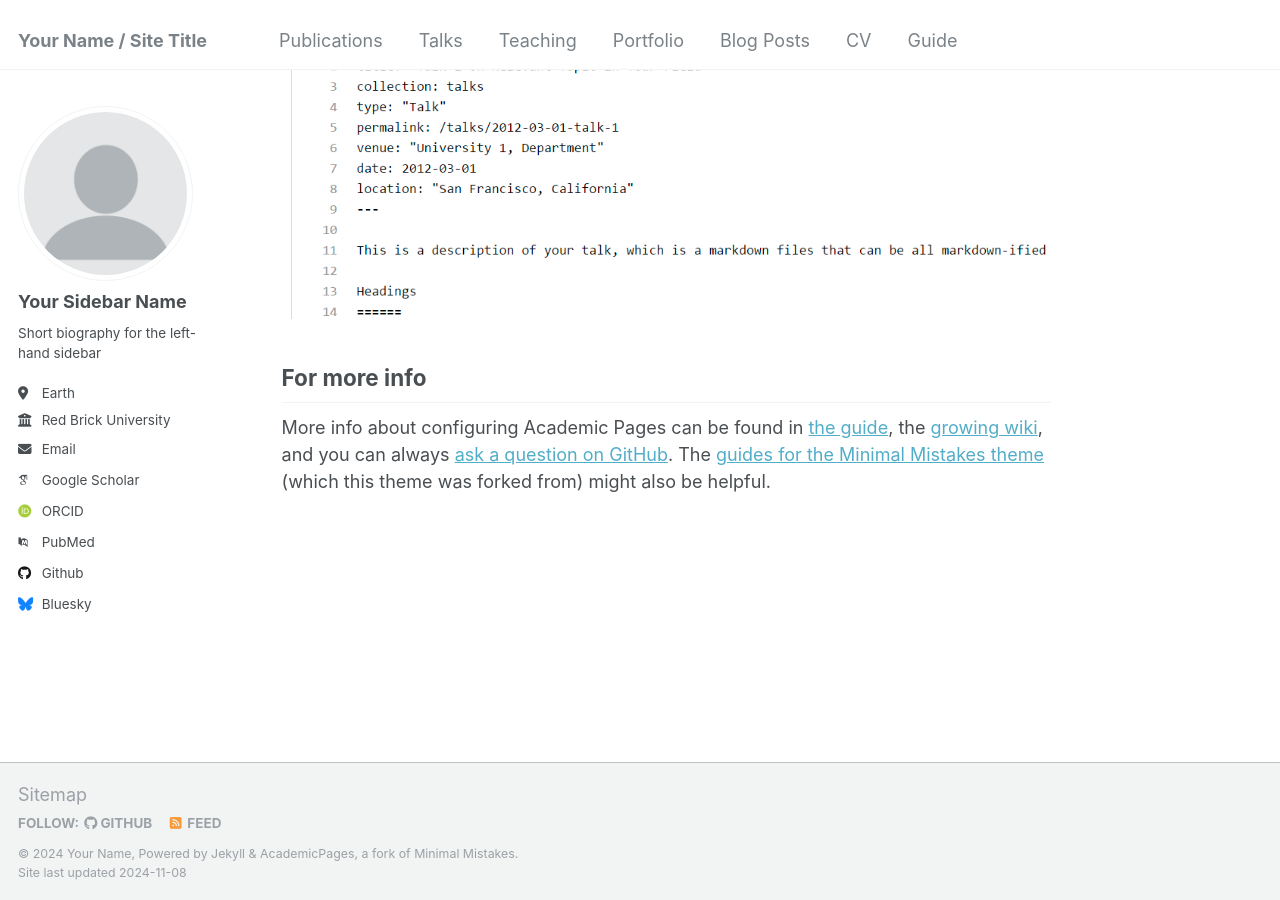
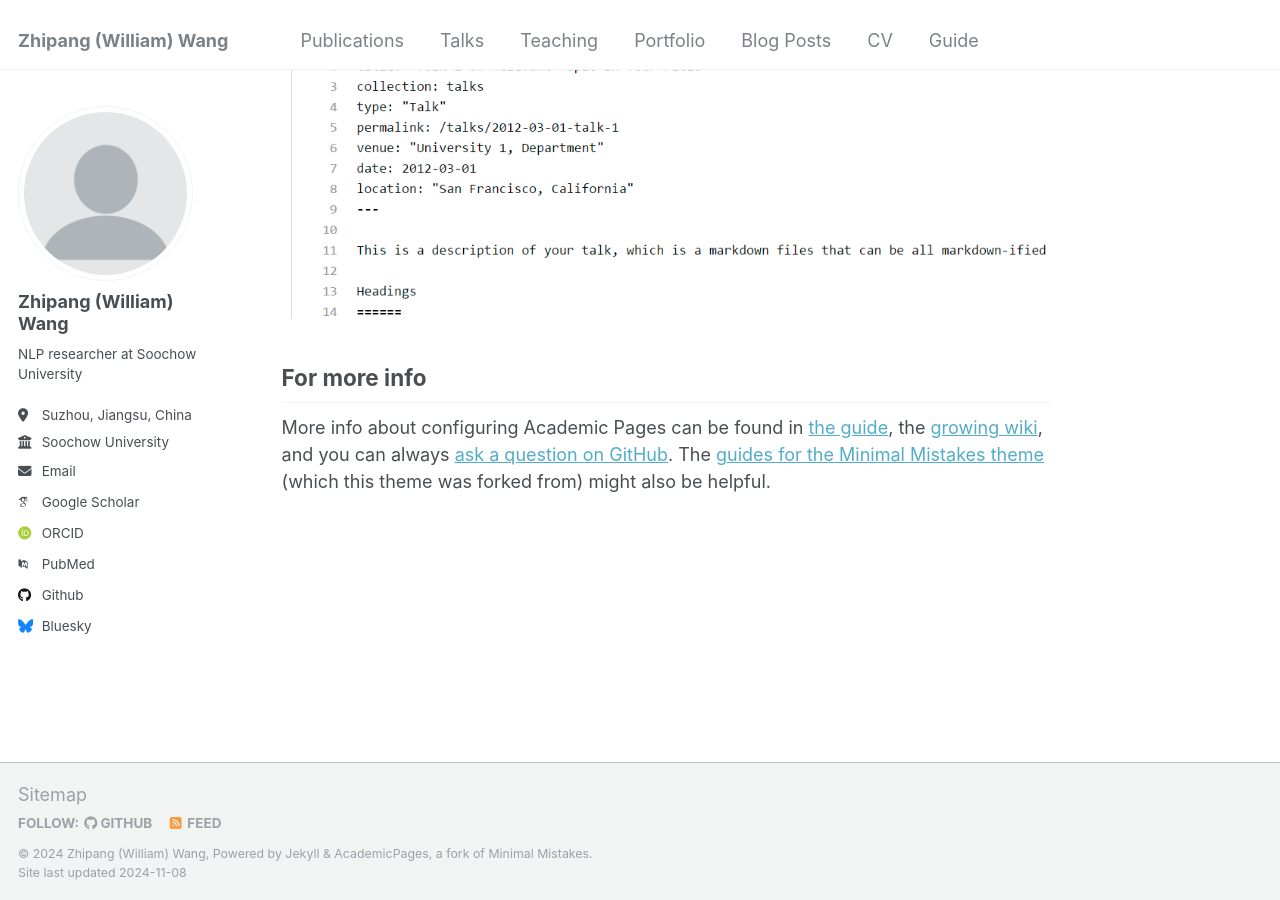
Before and after one commit to ZpWang-AI/ZpWang-AI.github.io, a Jekyll site: the page built from _pages/about.md, in a window 1280 px wide and 900 px high, scrolled down 2643 px. Built offline with Jekyll 4.4.1, drawn with Linux system fonts in a browser that asks for light colours; some web fonts are replaced.

Commit message:
modified:   _config.yml

```diff
--- a/_config.yml
+++ b/_config.yml
@@ -8,13 +8,14 @@
 
 # Basic Site Settings
 locale                   : "en-US"
-title                    : "Your Name / Site Title"
+title                    : "Zhipang (William) Wang"
 title_separator          : "-"
-name                     : &name "Your Name"
-description              : &description "personal description"
+name                     : &name "Zhipang (William) Wang"
+description              : &description "NLP researcher at Soochow University"
 url                      : https://ZpWang-AI.github.io # the base hostname & protocol for your site e.g. "https://mmistakes.github.io"
 baseurl                  : "" # the subpath of your site, e.g. "/blog"
-repository               : "ZpWang-AI/ZpWang-AI.github.io"
+# repository               : "ZpWang-AI/ZpWang-AI.github.io"
+repository               : "ZpWang-AI.github.io"
 
 # Site Author - The following control what appear as part of the author content on the side bar.
 #               If a field is blank the icon and link will not appear, otherwise it will be shown.
@@ -22,13 +23,13 @@ repository               : "ZpWang-AI/ZpWang-AI.github.io"
 author:
   # Biographic information
   avatar           : "profile.png"
-  name             : "Your Sidebar Name"
+  name             : "Zhipang (William) Wang"
   pronouns         : # example: "she/her"
-  bio              : "Short biography for the left-hand sidebar"
-  location         : "Earth"
-  employer         : "Red Brick University"
+  bio              : "NLP researcher at Soochow University"
+  location         : "Suzhou, Jiangsu, China"
+  employer         : "Soochow University"
   uri              : # URL
-  email            : "none@example.org"
+  email            : "zhipangwang@gmail.com"
 
   # Academic websites
   arxiv            : # URL - Update with the correct link to your profile
@@ -44,7 +45,7 @@ author:
   bitbucket        : # Username - Update with your username on the site
   codepen          : # Username
   dribbble         : # Username
-  github           : "academicpages"
+  github           : "ZpWang-AI"
   kaggle           : # Username
   stackoverflow    : # User number or user number and name (i.e., use "1" or "1/jeff-atwood")
 
```
